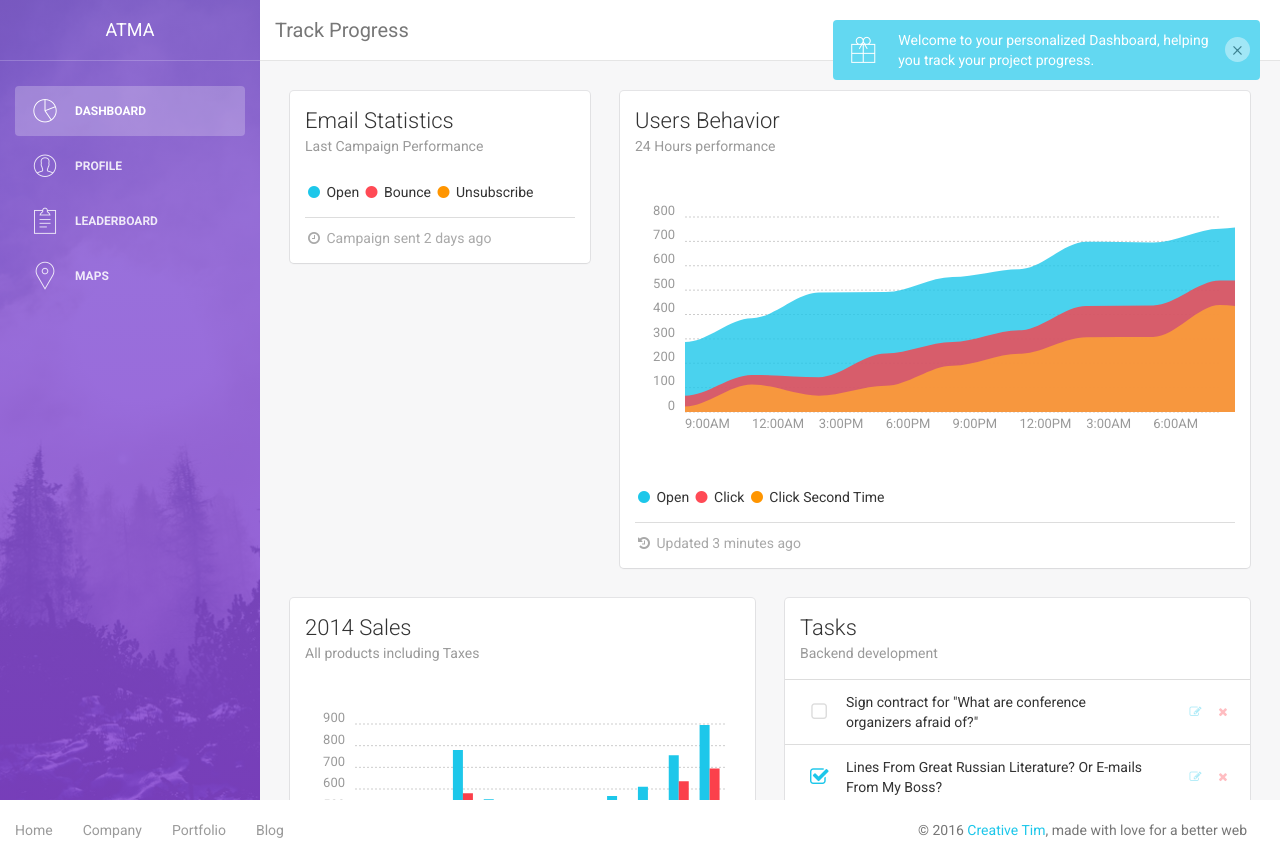
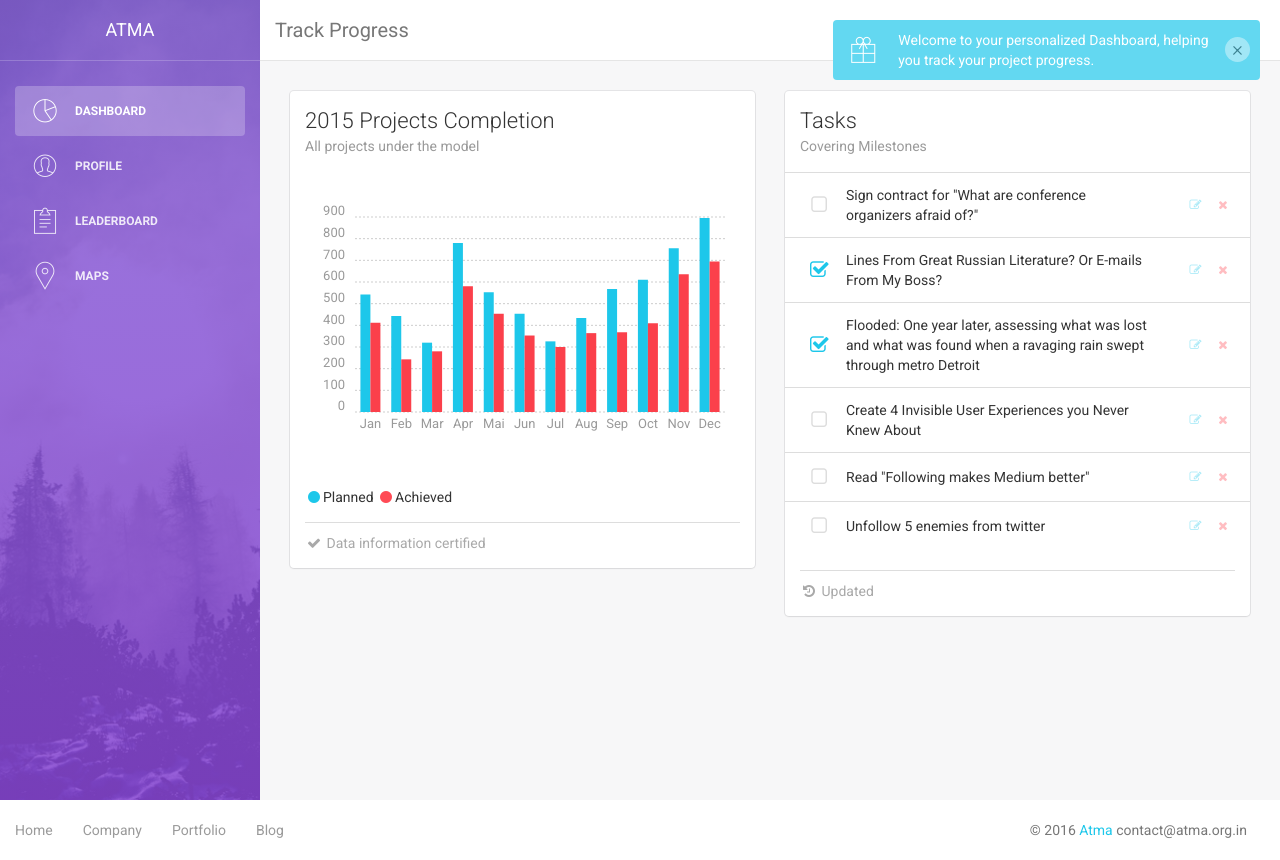
Before and after one commit to Mumbai2016/team-2, a PHP site: page /atma/dash/dashboard.php in a window 1280 px wide. Run offline with PHP 8.4, Linux system fonts and the light colour scheme; some libraries are stand-ins or nearby versions.

Commit message:
dashboard.php tasks, graphs text change

```diff
--- a/dash/dashboard.php
+++ b/dash/dashboard.php
@@ -138,21 +138,6 @@
                                Your Account
                             </a>
                         </li>
-                     <!--   <li class="dropdown">
-                              <a href="#" class="dropdown-toggle" data-toggle="dropdown">
-                                    Dropdown
-                                    <b class="caret"></b>
-                              </a>
-                              <ul class="dropdown-menu">
-                                <li><a href="#">Action</a></li>
-                                <li><a href="#">Another action</a></li>
-                                <li><a href="#">Something</a></li>
-                                <li><a href="#">Another action</a></li>
-                                <li><a href="#">Something</a></li>
-                                <li class="divider"></li>
-                                <li><a href="#">Separated link</a></li>
-                              </ul>
-                        </li> -->
                         <li>
                             <a href="#">
                                 Log out
@@ -167,69 +152,19 @@
         <div class="content">
             <div class="container-fluid">
                 <div class="row">
-                    <div class="col-md-4">
-                        <div class="card">
-                            <div class="header">
-                                <h4 class="title">Email Statistics</h4>
-                                <p class="category">Last Campaign Performance</p>
-                            </div>
-                            <div class="content">
-
-                                <div class="footer">
-                                    <div class="legend">
-                                        <i class="fa fa-circle text-info"></i> Open
-                                        <i class="fa fa-circle text-danger"></i> Bounce
-                                        <i class="fa fa-circle text-warning"></i> Unsubscribe
-                                    </div>
-                                    <hr>
-                                    <div class="stats">
-                                        <i class="fa fa-clock-o"></i> Campaign sent 2 days ago
-                                    </div>
-                                </div>
-                            </div>
-                        </div>
-                    </div>
-
-                    <div class="col-md-8">
-                        <div class="card">
-                            <div class="header">
-                                <h4 class="title">Users Behavior</h4>
-                                <p class="category">24 Hours performance</p>
-                            </div>
-                            <div class="content">
-                                <div id="chartHours" class="ct-chart"></div>
-                                <div class="footer">
-                                    <div class="legend">
-                                        <i class="fa fa-circle text-info"></i> Open
-                                        <i class="fa fa-circle text-danger"></i> Click
-                                        <i class="fa fa-circle text-warning"></i> Click Second Time
-                                    </div>
-                                    <hr>
-                                    <div class="stats">
-                                        <i class="fa fa-history"></i> Updated 3 minutes ago
-                                    </div>
-                                </div>
-                            </div>
-                        </div>
-                    </div>
-                </div>
-
-
-
-                <div class="row">
                     <div class="col-md-6">
                         <div class="card ">
                             <div class="header">
-                                <h4 class="title">2014 Sales</h4>
-                                <p class="category">All products including Taxes</p>
+                                <h4 class="title">2015 Projects Completion</h4>
+                                <p class="category">All projects under the model</p>
                             </div>
                             <div class="content">
                                 <div id="chartActivity" class="ct-chart"></div>
 
                                 <div class="footer">
                                     <div class="legend">
-                                        <i class="fa fa-circle text-info"></i> Tesla Model S
-                                        <i class="fa fa-circle text-danger"></i> BMW 5 Series
+                                        <i class="fa fa-circle text-info"></i>Planned
+                                        <i class="fa fa-circle text-danger"></i>Achieved
                                     </div>
                                     <hr>
                                     <div class="stats">
@@ -244,7 +179,7 @@
                         <div class="card ">
                             <div class="header">
                                 <h4 class="title">Tasks</h4>
-                                <p class="category">Backend development</p>
+                                <p class="category">Covering Milestones</p>
                             </div>
                             <div class="content">
                                 <div class="table-full-width">
@@ -353,58 +288,14 @@
                                 <div class="footer">
                                     <hr>
                                     <div class="stats">
-                                        <i class="fa fa-history"></i> Updated 3 minutes ago
-                                    </div>
-                                </div>
-                            </div>
-                        </div>
-                    </div>
-                    <div class="col-md-4">
-                        <div class="card">
-                            <div class="header">
-                                <h4 class="title">Email Statistics</h4>
-                                <p class="category">Last Campaign Performance</p>
-                            </div>
-                            <div class="content">
-                                <div id="chartPreferences" class="pieBackground"></div>
-
-                                <div class="footer">
-                                    <div class="legend">
-                                        <i class="fa fa-circle text-info"></i> Open
-                                        <i class="fa fa-circle text-danger"></i> Bounce
-                                        <i class="fa fa-circle text-warning"></i> Unsubscribe
-                                    </div>
-                                    <hr>
-                                    <div class="stats">
-                                        <i class="fa fa-clock-o"></i> Campaign sent 2 days ago
+                                        <i class="fa fa-history"></i> Updated
                                     </div>
                                 </div>
                             </div>
                         </div>
                     </div>
 
-                    <div class="col-md-8">
-                        <div class="card">
-                            <div class="header">
-                                <h4 class="title">Users Behavior</h4>
-                                <p class="category">24 Hours performance</p>
-                            </div>
-                            <div class="content">
-                                <div id="chartHours" class="ct-chart"></div>
-                                <div class="footer">
-                                    <div class="legend">
-                                        <i class="fa fa-circle text-info"></i> Open
-                                        <i class="fa fa-circle text-danger"></i> Click
-                                        <i class="fa fa-circle text-warning"></i> Click Second Time
-                                    </div>
-                                    <hr>
-                                    <div class="stats">
-                                        <i class="fa fa-history"></i> Updated 3 minutes ago
-                                    </div>
-                                </div>
-                            </div>
-                        </div>
-                    </div>
+
                 </div>
                 </div>
             </div>
@@ -438,8 +329,7 @@
                     </ul>
                 </nav>
                 <p class="copyright pull-right">
-                    &copy; 2016 <a href="http://www.creative-tim.com">Creative Tim</a>, made with love for a better web
-                </p>
+                    &copy; 2016 <a href="http://www.atma.org.in">Atma</a> contact@atma.org.in</p>
             </div>
         </footer>
 
```
